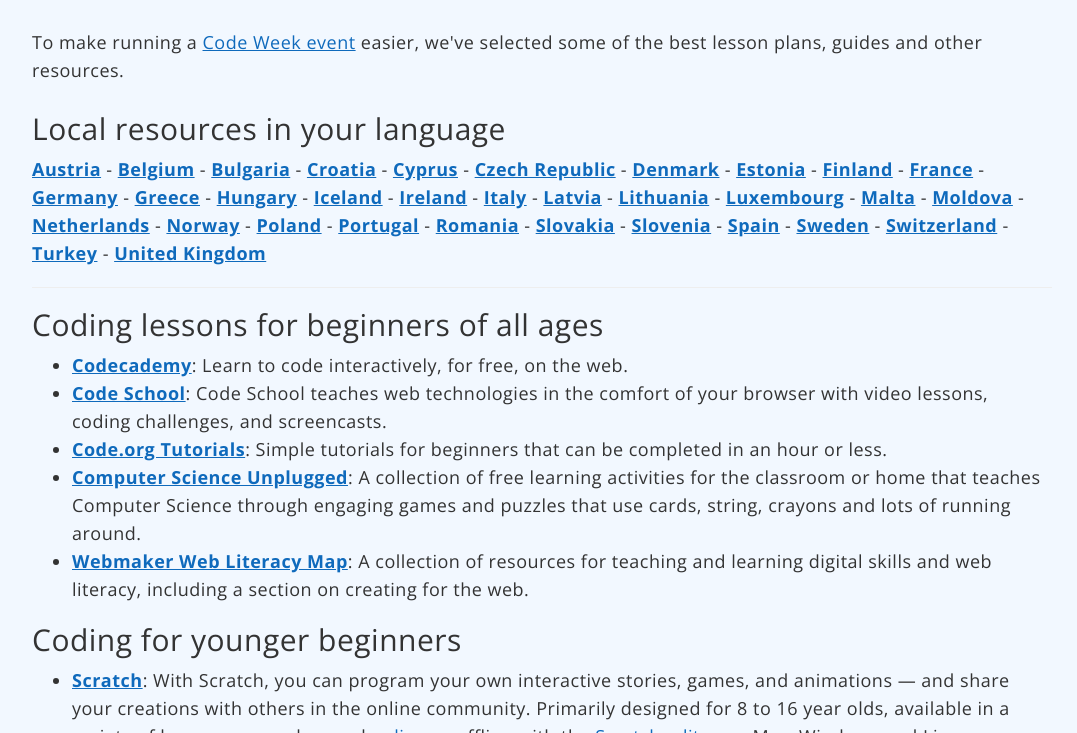
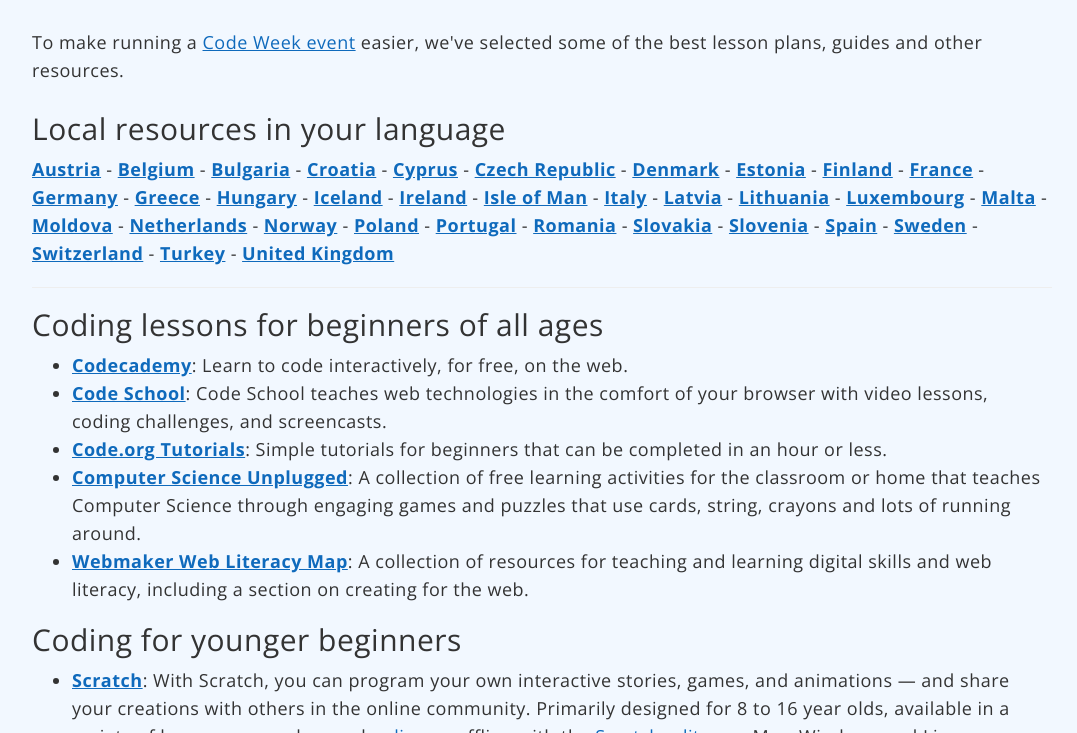
Before and after one commit to codeeu/codeeu.github.io, a Jekyll site: the page built from resources/index.html, in a window 1280 px wide and 900 px high, cut to the strip 167-900 px from the top of the window. Shown: the whole strip, without its empty margins (98-1175 px from the left). Built offline with Jekyll 4.4.1, drawn with Linux system fonts in a browser that asks for light colours; nearby versions of some CDN libraries; Markdown is read by kramdown in place of the engine named in the settings.

Commit message:
add isle of man to the list of countries

```diff
--- a/_config.yml
+++ b/_config.yml
@@ -10,7 +10,7 @@
 
 country-list: [austria, belgium, bulgaria, croatia, cyprus, czech_republic, denmark, estonia, finland, france, germany, greece, hungary, ireland, italy, kosovo, latvia, lithuania, luxembourg, malta, netherlands, poland, portugal, romania, slovakia, slovenia, spain, sweden, switzerland, united_kingdom]
 
-country-list-2014: [austria, belgium, bulgaria, croatia, cyprus, czech_republic, denmark, estonia, finland, france, germany, greece, hungary, iceland, ireland, italy, latvia, lithuania, luxembourg, malta, moldova, netherlands, norway, poland, portugal, romania, slovakia, slovenia, spain, sweden, switzerland, turkey, united_kingdom]
+country-list-2014: [austria, belgium, bulgaria, croatia, cyprus, czech_republic, denmark, estonia, finland, france, germany, greece, hungary, iceland, ireland, isle_of_man, italy, latvia, lithuania, luxembourg, malta, moldova, netherlands, norway, poland, portugal, romania, slovakia, slovenia, spain, sweden, switzerland, turkey, united_kingdom]
 
 description: A week to celebrate coding in Europe
 url: http://codeweek.eu
--- a/resources/index.html
+++ b/resources/index.html
@@ -11,6 +11,8 @@
 	{% for cat in site.country-list-2014 %}
 		<strong>{% if cat == "czech_republic" %}
 			<a href="{{ cat }}" title="List of coding resources from Czech Republic">Czech Republic</a>
+		{% elsif cat == "isle_of_man" %}
+			<a href="{{ cat }}" title="List of coding resources from the Isle of Man">Isle of Man</a>
 		{% elsif cat == "united_kingdom" %}
 			<a href="{{ cat }}" title="List of coding resources from United Kingdom">United Kingdom</a>
 		{% else %}
```
Also changed, not shown: resources/isle_of_man/index.html (added, +10 -0 lines).
